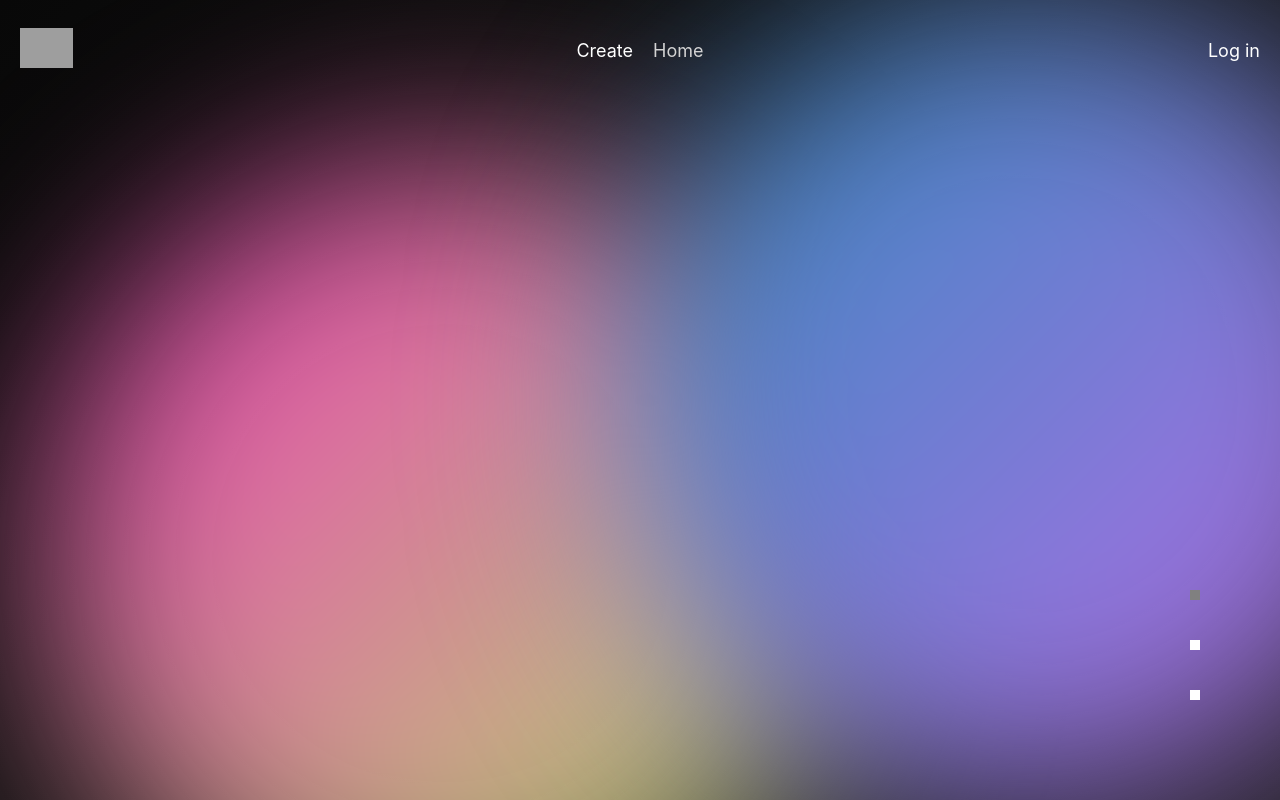
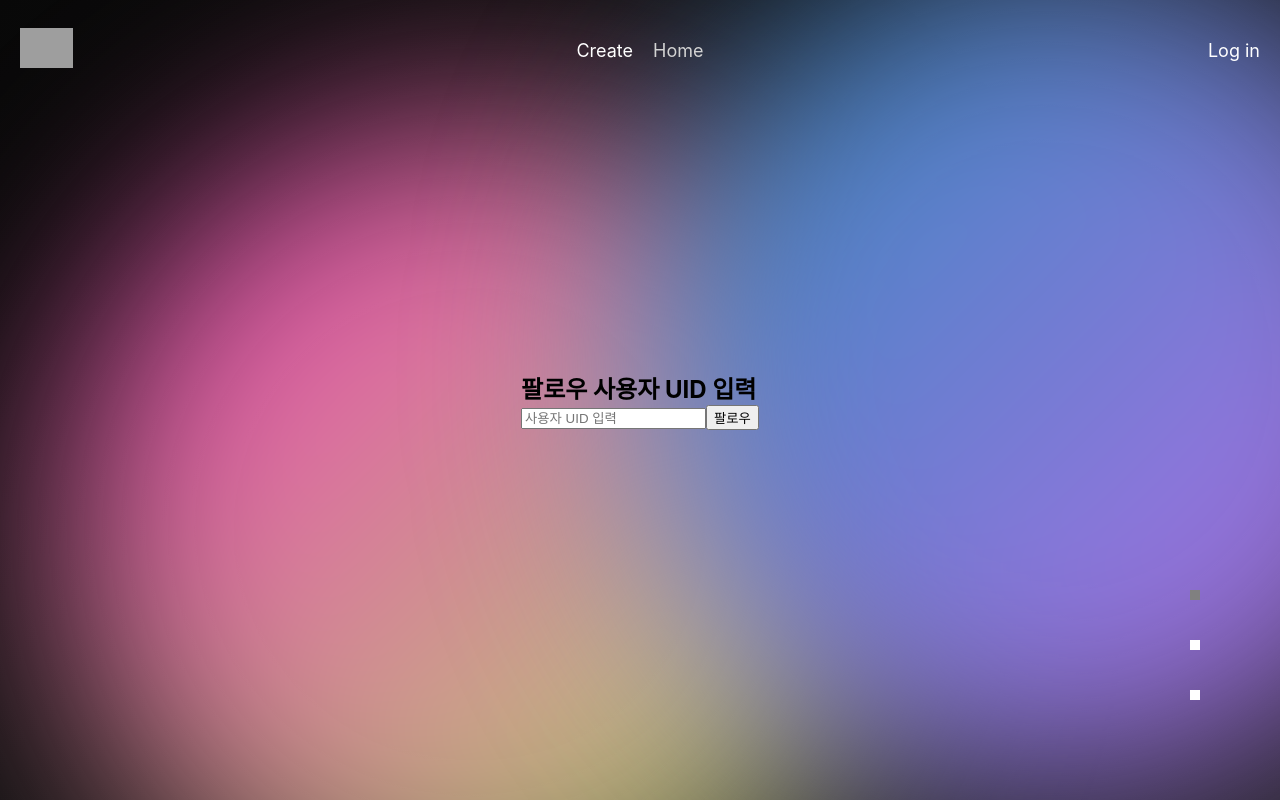
Before and after one commit to OhSSangHoon/sentifl_front, a React (Create React App) app: page / in a window 1280 px wide. Built offline with nearby package versions, Linux system fonts and the light colour scheme; no server answers; grey boxes are pictures that could not be loaded; what quill-image-resize would draw is missing.

Commit message:
follow 기능 추가

```diff
--- a/src/components/layouts/Header.tsx
+++ b/src/components/layouts/Header.tsx
@@ -1,5 +1,5 @@
 import { useState } from "react";
-import { useAuth } from "../../AuthProvider"; // useAuth 사용
+import { useAuth } from "../../AuthProvider";
 import * as S from "./Styles/Header.styles";
 import UserPanel from "./UserPanel";
 
@@ -40,7 +40,6 @@ function Header() {
       {isPopupOpen && (
         <UserPanel onClose={togglePopup} onLogout={handleLogout} />
       )}
-      {/* 팝업 컴포넌트 호출 */}
     </S.HeaderContainer>
   );
 }
--- a/src/components/layouts/UserPanel.tsx
+++ b/src/components/layouts/UserPanel.tsx
@@ -1,8 +1,9 @@
-import React from "react";
+import React, { useEffect, useState } from "react";
 import { FaCog } from "react-icons/fa";
-import * as S from "./Styles/UserPanel.style";
 import { useNavigate } from "react-router-dom";
 import { useAuth } from "../../AuthProvider";
+import axiosInstance from "../../axiosInterceptor";
+import * as S from "./Styles/UserPanel.style";
 
 interface UserPanelProps {
   onClose: () => void;
@@ -13,7 +14,31 @@ const UserPanel: React.FC<UserPanelProps> = ({ onClose, onLogout }) => {
   const { nickname, uid } = useAuth();
   const profileImage = localStorage.getItem("profileImage");
 
+  const [followCount, setFollowCount] = useState<number>(0);
+  const [followingCount, setFollowingCount] = useState<number>(0);
+
   const navigate = useNavigate();
+
+  useEffect(() => {
+    // 팔로우 및 팔로잉 정보 불러오기
+    const fetchFollowInfo = async () => {
+      try {
+        // 나를 팔로우한 사용자 수 불러오기
+        const followedByResponse = await axiosInstance.get(`/api/followedby/${uid}`);
+        const followedByCount = followedByResponse.data.content.length;  // content 배열의 길이를 사용해 팔로우 수 계산
+        setFollowCount(followedByCount);
+
+        // 내가 팔로우한 사용자 수 불러오기
+        const followingResponse = await axiosInstance.get(`/api/follow/${uid}`);
+        const followingCount = followingResponse.data.content.length;  // content 배열의 길이를 사용해 팔로잉 수 계산
+        setFollowingCount(followingCount);
+      } catch (error) {
+        console.error("팔로우 정보 불러오기에 실패했습니다.", error);
+      }
+    };
+
+    fetchFollowInfo();
+  }, [uid]);
 
   const goToMyBlog = () => {
     navigate(`/user/${uid}/blog`);
@@ -48,11 +73,11 @@ const UserPanel: React.FC<UserPanelProps> = ({ onClose, onLogout }) => {
             <S.UserStats>
               <S.FollowStat>
                 <S.StatLabel>follow</S.StatLabel>
-                <S.StatNumber>0</S.StatNumber>
+                <S.StatNumber>{followCount}</S.StatNumber>
               </S.FollowStat>
               <S.FollowStat>
                 <S.StatLabel>following</S.StatLabel>
-                <S.StatNumber>0</S.StatNumber>
+                <S.StatNumber>{followingCount}</S.StatNumber>
               </S.FollowStat>
             </S.UserStats>
           </S.UserInfo>
--- a/src/pages/home/Home.tsx
+++ b/src/pages/home/Home.tsx
@@ -1,13 +1,73 @@
 // 메인 홈
 
-import React from "react";
+import { useEffect, useState } from "react";
+import axiosInstance from "../../axiosInterceptor";
 import DotNav from "../../components/DotNav";
 import * as S from "./Styles/Home.styles";
-import { Link } from "react-router-dom";
+
+
+interface FollowRequest {
+  uid: string;
+}
 
 function Home() {
+
+  const [uid, setUid] = useState<string>(""); // uid를 입력받는 상태
+  const [message, setMessage] = useState<string>(""); // 결과 메시지 상태
+  const [followingCount, setFollowingCount] = useState<number>(0);
+  const [followCount, setFollowCount] = useState<number>(0);
+
+  useEffect(() => {
+    const savedFollowingCount = localStorage.getItem("followingCount");
+    const savedFollowCount = localStorage.getItem("followCount");
+
+    if (savedFollowingCount) setFollowingCount(Number(savedFollowingCount));
+    if (savedFollowCount) setFollowCount(Number(savedFollowCount));
+  }, []);
+
+  // 팔로우 버튼 클릭 시 호출되는 함수
+  const handleFollow = async () => {
+    if (!uid) {
+      setMessage("UID를 입력하세요.");
+      return;
+    }
+
+    const followRequest: FollowRequest = { uid };
+
+    try {
+      // 현재 사용자가 로그인된 상태에서의 토큰이나 인증 정보는 Context나 Props로 받아올 수 있음
+      const response = await axiosInstance.post("/api/follow", followRequest, {
+        withCredentials: true, // 인증 쿠키 등을 보낼 경우 설정
+      });
+
+      if (response.status === 204) {
+        setMessage("성공적으로 팔로우했습니다.");
+        setFollowingCount((prevCount) => {
+          const newCount = prevCount + 1;
+          localStorage.setItem("followingCount", newCount.toString());
+          return newCount;
+        });
+
+        setFollowCount((prevCount) => {
+          const newCount = prevCount + 1;
+          localStorage.setItem("followCount", newCount.toString());
+          return newCount;
+        });
+      }
+    } catch (error: any) {
+      if (error.response && error.response.status === 404) {
+        setMessage("사용자를 찾을 수 없습니다.");
+      } else if (error.response && error.response.status === 400) {
+        setMessage("이미 팔로우 중입니다.");
+      } else {
+        setMessage("오류가 발생했습니다. 다시 시도해주세요.");
+      }
+    }
+  };
+
   return (
     <S.Background>
+
       <S.CircleContainer>
         <S.Circle
           size="800px"
@@ -17,6 +77,7 @@ function Home() {
           translateY="-50%"
           gradient="linear-gradient(135deg, #F12FBB 0%, #B2EA6A 100%)"
         />
+
         <S.Circle
           size="800px"
           top="50%"
@@ -25,6 +86,17 @@ function Home() {
           translateY="-50%"
           gradient="linear-gradient(135deg, #2B8DBE 0%, #C06AEA 100%)"
         />
+        <S.Follow>
+        <h2>팔로우 사용자 UID 입력</h2>
+        <input
+          type="text"
+          value={uid}
+          onChange={(e) => setUid(e.target.value)}
+          placeholder="사용자 UID 입력"
+        />
+        <button onClick={handleFollow}>팔로우</button>
+        {message && <p>{message}</p>}
+      </S.Follow>
       </S.CircleContainer>
       <S.DotNavWrapper>
         <DotNav />
--- a/src/pages/home/Styles/Home.styles.ts
+++ b/src/pages/home/Styles/Home.styles.ts
@@ -21,6 +21,10 @@ const moveCircle = keyframes`
     transform: translateX(-50%) translateY(-50%) scale(1);
   }
 `;
+
+export const Follow = styled.div`
+  z-index:1;
+`
 
 export const Background = styled.div`
   height: 100vh;
```
